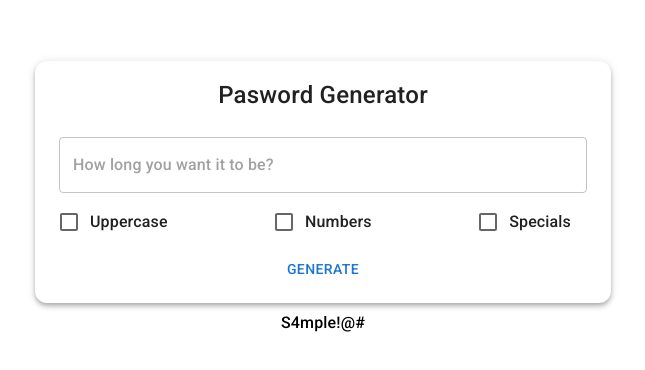
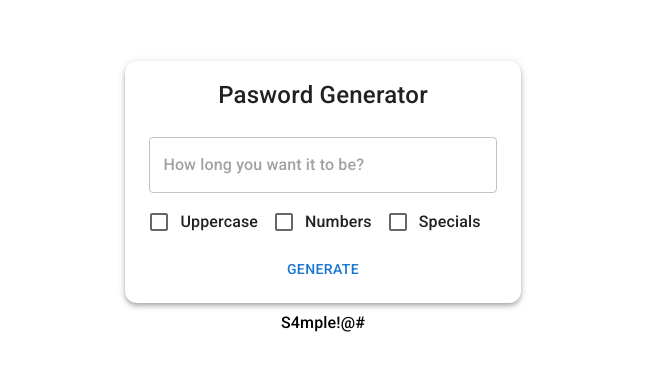
Before and after one commit to chrisvasqm/password-generator, a React (Vite) app in the folder frontend/: page / in a window 1280 px wide. Shown: the part 210-580 px from the top of the page, without its empty margins (317-962 px from the left). Built offline with nearby package versions, Linux system fonts and the light colour scheme.

Commit message:
Add min width to card

```diff
--- a/frontend/src/components/PasswordGenerator.tsx
+++ b/frontend/src/components/PasswordGenerator.tsx
@@ -29,7 +29,7 @@ const PasswordGenerator = () => {
   };
 
   return (
-    <Box width={'50%'}>
+    <Box minWidth={'300px'}>
       <Card sx={{ paddingY: 2, paddingX: 3, boxShadow: 4, borderRadius: 3 }}>
         <form onSubmit={handleSubmit}>
           <Stack gap={1} direction={'column'}>
```
